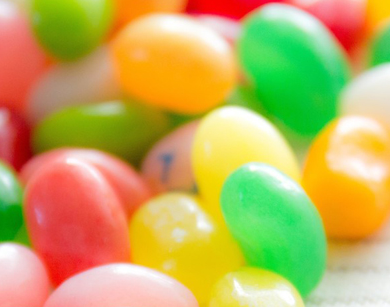
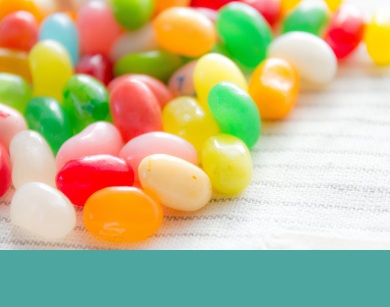
Before and after one commit to unbi21/responsive-site, a plain HTML site: page index.html in a window 390 px wide. Shown: the top 307 px of the page. Drawn offline with nearby package versions, Linux system fonts and the light colour scheme.

Commit message:
modify css

```diff
--- a/css/style.css
+++ b/css/style.css
@@ -142,7 +142,7 @@ footer {
   text-align: center;
   color: #FFF; }
 
-@media (min-width: 1025px) {
+@media (min-width: 769px) {
   /* Base
   ------------------------------------------------------------*/
   a:hover {
@@ -164,4 +164,12 @@ footer {
   #contact ul a:hover {
     background-color: #0f949b; } }
 
+@media (max-width: 768px){
+  .box {
+    height: 250px;
+    width: 100%;
+    background-size: cover;
+    background-position: center center;
+}}
+
 /*# sourceMappingURL=style.css.map */
```
